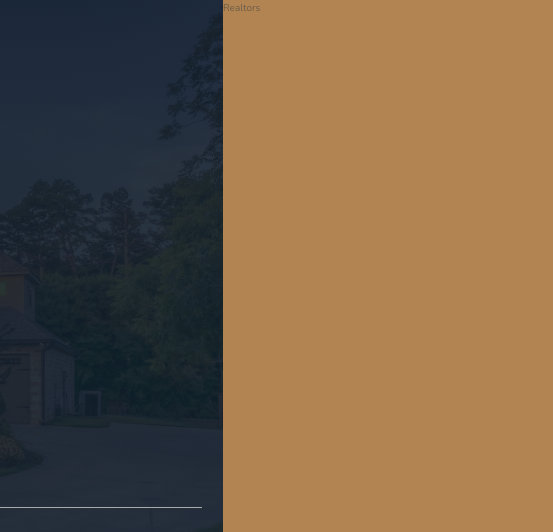
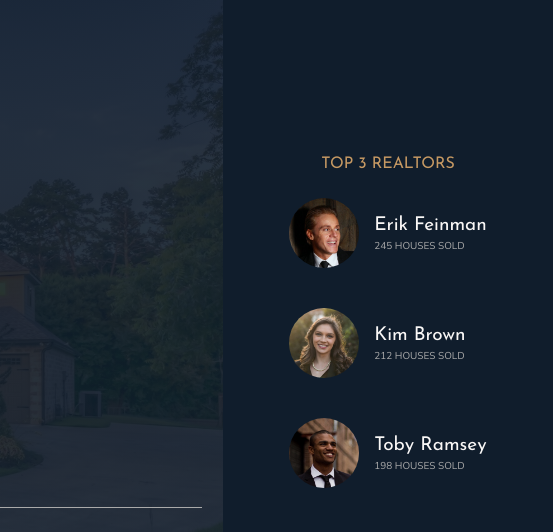
Before and after one commit to UThan/Nexter, a website: page index.html in a window 1280 px wide. Shown: the top 532 px of the page, 727-1280 px from the left. Drawn offline with nearby package versions, Linux system fonts and the light colour scheme.

Commit message:
implementing realtors section

```diff
--- a/index.html
+++ b/index.html
@@ -30,7 +30,26 @@
                 <img src="img/logo-bi.png" alt="seenon logo 4">
             </div>
         </header>
-        <section class="realtors">Realtors</section>
+        <section class="realtors">
+            <h3 class="heading-3">Top 3 realtors</h3>
+            <div class="realtors__list">
+                <img src="img/realtor-1.jpeg" alt="realtors image" class="realtors__img">
+                <div class="realtors__detail">
+                    <h4 class="heading-4 heading-4--light">Erik Feinman</h4>
+                    <div class="realtors__sold">245 houses sold</div>
+                </div>
+                <img src="img/realtor-2.jpeg" alt="realtors image" class="realtors__img">
+                <div class="realtours__detail">
+                    <h4 class="heading-4 heading-4--light">Kim Brown</h4>
+                    <div class="realtors__sold">212 houses sold</div>
+                </div>
+                <img src="img/realtor-3.jpeg" alt="realtors image" class="realtors__img">
+                <div class="realtours__detail">
+                    <h4 class="heading-4 heading-4--light">Toby Ramsey</h4>
+                    <div class="realtors__sold">198 houses sold</div>
+                </div>
+            </div>
+        </section>
         <section class="features">
             <div class="feature">
                 <svg class="feature__icon">
--- a/sass/_base.scss
+++ b/sass/_base.scss
@@ -42,8 +42,3 @@ body{
     grid-template-columns: [sidebar-st] 8rem [sidebar-end full-st] minmax(6rem,1fr) [center-st] repeat(8,[col-st] minmax(min-content, 14rem) [col-end]) [center-end] minmax(6rem,1fr) [full-end];
     grid-template-rows: 80vh min-content 40vw repeat(3, min-content);
 }
-
-.realtors{
-    background-color: $color-primary-dark;
-    grid-column: col-st 7 / full-end;
-}
--- a/sass/_realtors.scss
+++ b/sass/_realtors.scss
@@ -0,0 +1,31 @@
+.realtors{
+    background-color: $color-secondary;
+    grid-column: col-st 7 / full-end;
+    display: grid;
+    align-content: center;
+    justify-content: center;
+    justify-items: center;
+    grid-row-gap: 2rem;
+
+
+    &__list{
+        display: grid;
+        grid-template-columns: min-content max-content;
+        grid-column-gap: 1.5rem;
+        align-items: center;
+        grid-row-gap: 5vh;
+
+    }
+
+    &__img{
+        height: 7rem;
+        display: block;
+        border-radius: 50%;
+    }
+
+    &__sold{
+        text-transform: uppercase;
+        color: $color-grey-light-2;
+        margin-top: -3px;
+    }
+}
```
Also changed, not shown: css/main.css, 1 other file.
